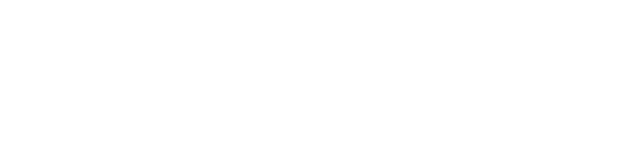
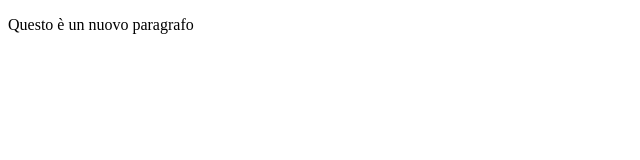
Before and after one commit to daniepa/git-test-ids, a plain HTML site: page index.html in a window 1280 px wide. Shown: the whole page, without its empty margins (0-640 px from the left). Drawn offline with Linux system fonts and the light colour scheme.

Commit message:
Update index.html

```diff
--- a/index.html
+++ b/index.html
@@ -7,6 +7,6 @@
     <title>Document</title>
 </head>
 <body>
-
+    <p>Questo è un nuovo paragrafo</p>
 </body>
 </html>
```
